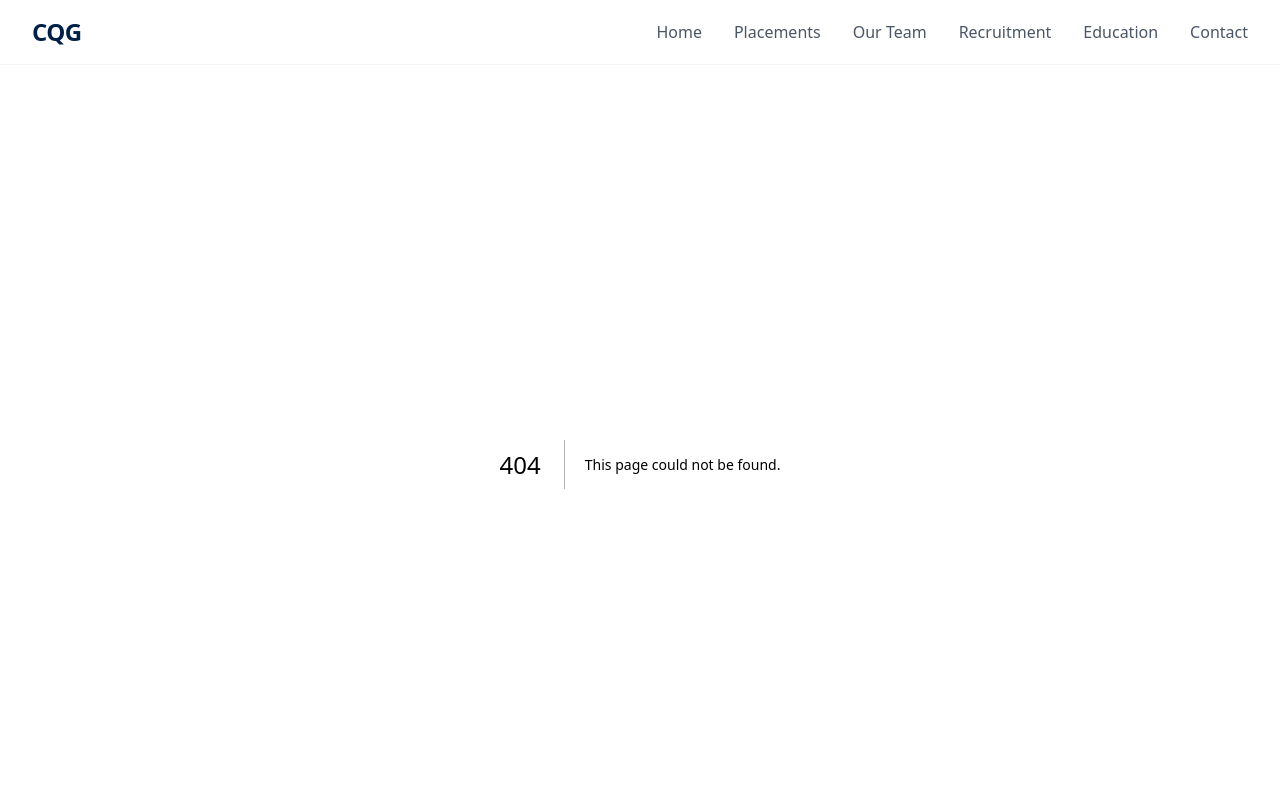
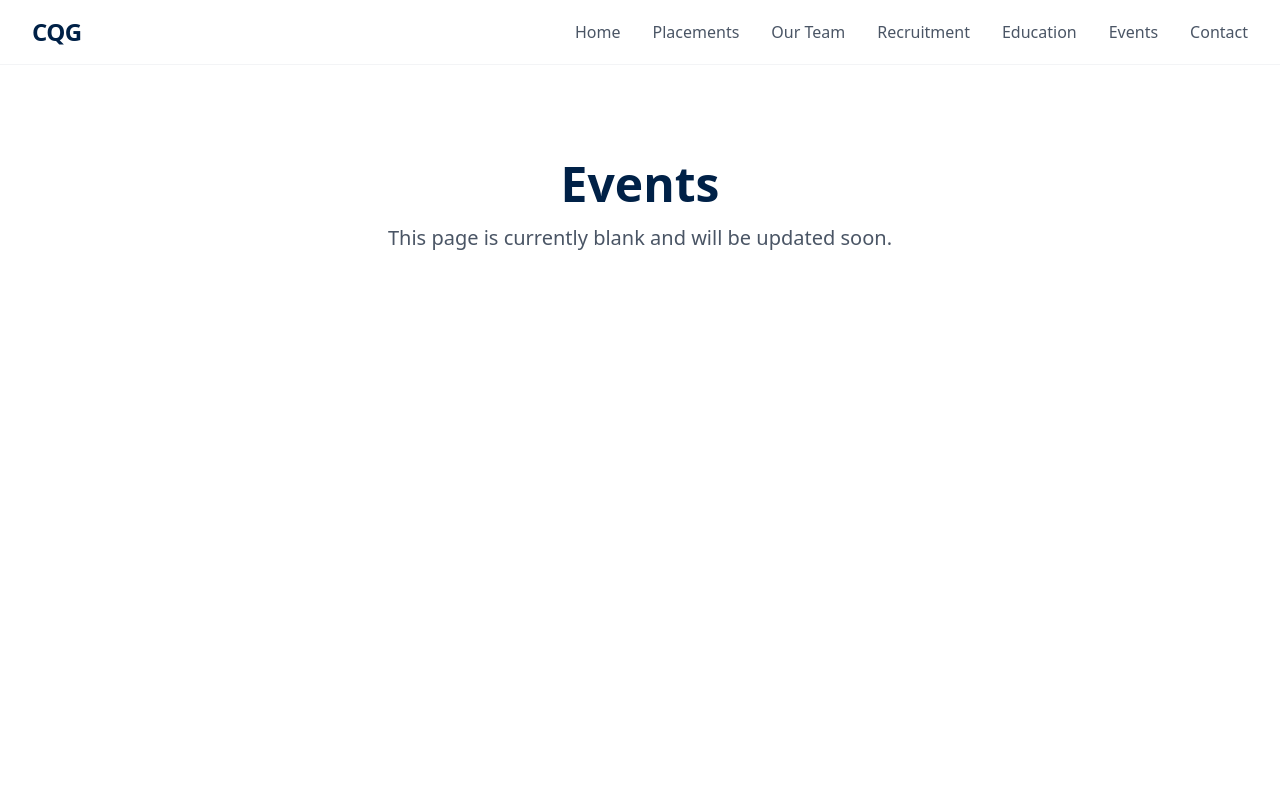
Before and after one commit to mihirjoshi-columbia/cqg-website, a Next.js app: page /events in a window 1280 px wide. Before the commit this address had no page. Shown: the top 800 px of the page. Built offline with nearby package versions, Linux system fonts and the light colour scheme.

Commit message:
fixed small error

```diff
--- /dev/null
+++ b/app/events/page.tsx
@@ -0,0 +1,14 @@
+export default function EventsPage() {
+    return (
+        <div className="min-h-screen bg-white pt-24 pb-24">
+            <div className="max-w-7xl mx-auto px-4 sm:px-6 lg:px-8 mb-8 text-center">
+                <h1 className="text-4xl md:text-5xl font-bold text-columbia-dark mb-4">
+                    Events
+                </h1>
+                <p className="text-xl text-gray-600 max-w-3xl mx-auto">
+                    This page is currently blank and will be updated soon.
+                </p>
+            </div>
+        </div>
+    );
+}
--- a/app/team/page.tsx
+++ b/app/team/page.tsx
@@ -34,7 +34,7 @@
     { name: "Shriya Mahakala", company: "Jane Street", linkedin: "https://www.linkedin.com/in/shriya-mahakala/" },
     { name: "Kshitig Seth", company: "Amazon", linkedin: "https://www.linkedin.com/in/kshitig-seth/" },
     { name: "Shobini Iyer", company: "Google", linkedin: "https://www.linkedin.com/in/shobini-iyer/" },
-    { name: "Steven Spasov", linkedin: "https://www.linkedin.com/in/steven-spasov-24bb43257/" },
+    { name: "Steven Spasov", company: "", linkedin: "https://www.linkedin.com/in/steven-spasov-24bb43257/" },
     { name: "Luke Freed", company: "Bridgewater", linkedin: "https://www.linkedin.com/in/lukefreed/" },
     { name: "Harris Chen", company: "Optiver", linkedin: "https://www.linkedin.com/in/harrischen-/" },
 ];
--- a/components/layout/Navbar.tsx
+++ b/components/layout/Navbar.tsx
@@ -12,6 +12,7 @@
   { name: "Our Team", href: "/team" },
   { name: "Recruitment", href: "/recruitment" },
   { name: "Education", href: "/education" },
+  { name: "Events", href: "/events" },
   { name: "Contact", href: "/contact" },
 ];
 
```
